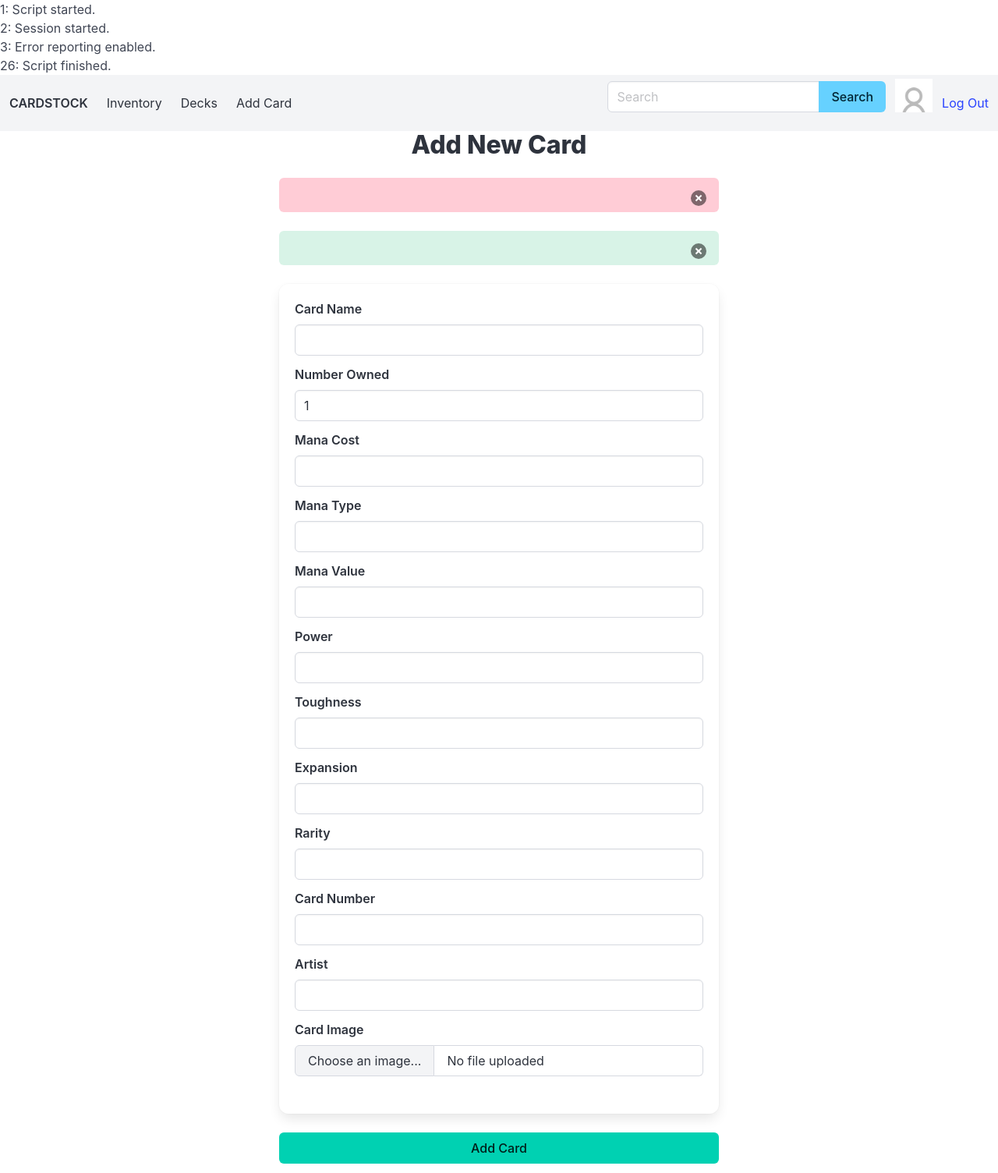
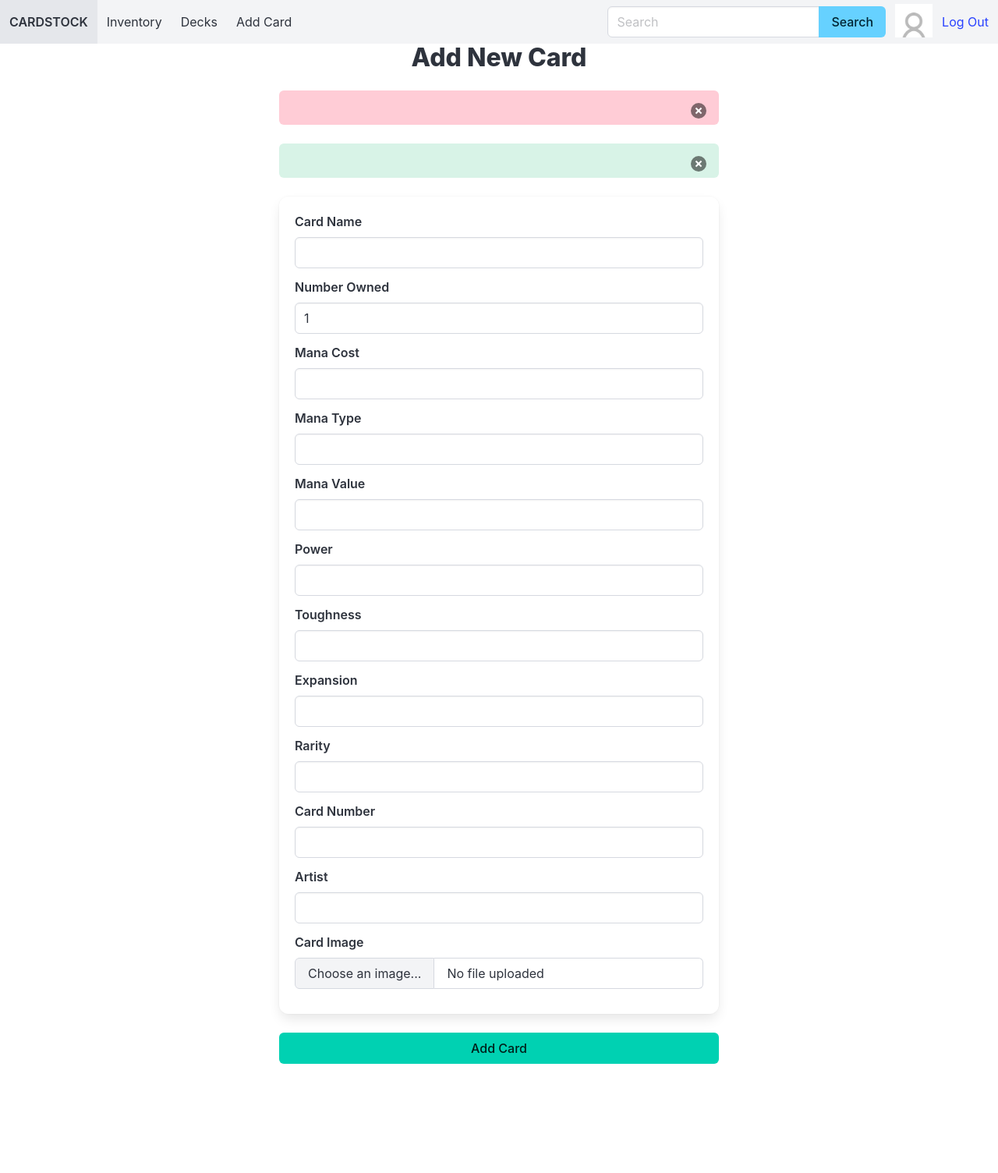
Before and after one commit to CMPSC3943FA24/team-2, a PHP site: page /app/add_card.php in a window 1280 px wide. Shown: the whole page at 78% size. After the commit the page ends 1364 px from the top, so only its background shows below. Run offline with PHP 8.4, Linux system fonts and the light colour scheme; the visitor is signed in with stand-in values (Sample User, id 1); data that the repository does not hold is empty.

Commit message:
Update add_card.php

```diff
--- a/app/add_card.php
+++ b/app/add_card.php
@@ -1,22 +1,17 @@
 <?php
 require_once 'config.php';
-
-echo "1: Script started.<br>";
 
 // Start session (if not already started)
 if (session_status() == PHP_SESSION_NONE) {
     session_start();
-    echo "2: Session started.<br>";
 }
 
 // Enable error reporting for debugging purposes
 error_reporting(E_ALL);
 ini_set('display_errors', 1);
-echo "3: Error reporting enabled.<br>";
 
 // Check if the user is logged in
 if (!isset($_SESSION['user_id'])) {
-    echo "4: User not logged in. Redirecting.<br>";
     header('Location: login.php');
     exit();
 }
@@ -26,19 +21,14 @@ $success = '';
 $image_upload_success = false;
 
 if ($_SERVER['REQUEST_METHOD'] === 'POST') {
-    echo "5: Processing POST request.<br>";
-
     // Validate required fields
     $name = trim($_POST['name'] ?? '');
     $number_owned = filter_var($_POST['number_owned'] ?? '', FILTER_VALIDATE_INT);
     if (!$name || !$number_owned) {
         $error = 'Please provide a valid card name and number owned.';
-        echo "6: Validation error: $error<br>";
     }
 
     if (!$error) {
-        echo "7: Validation passed.<br>";
-
         // Optional fields
         $mana_cost = $_POST['mana_cost'] ?? null;
         $mana_value = $_POST['mana_value'] ?? null;
@@ -52,42 +42,33 @@ if ($_SERVER['REQUEST_METHOD'] === 'POST') {
         $owner = $_SESSION['user_id'];
         $set_id = 1; // Assuming a default set_id
 
-        echo "8: Optional fields initialized.<br>";
-
         // Handle image upload
         if (isset($_FILES['card_image'])) {
-            echo "9: Handling image upload.<br>";
             $file = $_FILES['card_image'];
 
             if ($file['error'] === UPLOAD_ERR_OK) {
-                echo "10: File upload successful.<br>";
                 $allowed_types = ['image/jpeg', 'image/pjpeg'];
                 $max_size = 8 * 1024 * 1024;
 
                 if (!in_array($file['type'], $allowed_types)) {
                     $error = 'Invalid file type. Only JPEG images are allowed.';
-                    echo "11: $error<br>";
                 } elseif ($file['size'] > $max_size) {
                     $error = 'File size exceeds the 8MB limit.';
-                    echo "12: $error<br>";
                 } else {
                     $upload_dir = $_SERVER['DOCUMENT_ROOT'] . '/uploads/cards/';
                     if (!is_dir($upload_dir)) {
                         if (!mkdir($upload_dir, 0755, true)) {
                             $error = 'Failed to create upload directory.';
-                            echo "13: $error<br>";
                         }
                     }
 
                     if (!$error) {
-                        echo "14: Upload directory confirmed.<br>";
                         $temp_id = uniqid();
                         $new_image_path = $upload_dir . $temp_id . '.jpg';
                         $correct_image_path = "/uploads/cards/" . $temp_id . '.jpg';
 
                         if (!move_uploaded_file($file['tmp_name'], $new_image_path)) {
                             $error = 'Failed to move the uploaded file.';
-                            echo "15: $error<br>";
                         } else {
                             $image = imagecreatefromjpeg($new_image_path);
                             if ($image) {
@@ -97,28 +78,23 @@ if ($_SERVER['REQUEST_METHOD'] === 'POST') {
                                     imagedestroy($image);
                                     imagedestroy($resized_image);
                                     $image_upload_success = true;
-                                    echo "16: Image resized and saved.<br>";
                                 } else {
                                     $error = 'Failed to resize the uploaded image.';
-                                    echo "17: $error<br>";
                                 }
                             } else {
                                 $error = 'Failed to process the uploaded image.';
-                                echo "18: $error<br>";
                             }
                         }
                     }
                 }
             } else {
                 $error = 'Error uploading image. Error code: ' . $file['error'];
-                echo "19: $error<br>";
             }
         }
 
         // Insert data into database if no errors
         if (!$error && $image_upload_success) {
             try {
-                echo "20: Preparing database transaction.<br>";
                 $conn->begin_transaction();
 
                 // Insert into `cards` table
@@ -130,7 +106,6 @@ if ($_SERVER['REQUEST_METHOD'] === 'POST') {
                 $stmt->execute();
                 $card_id = $stmt->insert_id;
                 $stmt->close();
-                echo "21: Card inserted with ID $card_id.<br>";
 
                 // Insert into `magic_criteria` table
                 $stmt = $conn->prepare("INSERT INTO magic_criteria (name_of_card, card_id, mana_cost, mana_type, mana_value, power, toughness, expansion, rarity, card_number, artist) VALUES (?, ?, ?, ?, ?, ?, ?, ?, ?, ?, ?)");
@@ -140,7 +115,6 @@ if ($_SERVER['REQUEST_METHOD'] === 'POST') {
                 $stmt->bind_param('siisiiissis', $name, $card_id, $mana_cost, $mana_type, $mana_value, $power, $toughness, $expansion, $rarity, $card_number, $artist);
                 $stmt->execute();
                 $stmt->close();
-                echo "22: Magic criteria inserted.<br>";
 
                 // Update image path in database
                 $stmt = $conn->prepare("UPDATE cards SET images = ? WHERE card_id = ?");
@@ -150,15 +124,12 @@ if ($_SERVER['REQUEST_METHOD'] === 'POST') {
                 $stmt->bind_param('si', $correct_image_path, $card_id);
                 $stmt->execute();
                 $stmt->close();
-                echo "23: Image path updated in database.<br>";
 
                 $conn->commit();
                 $success = 'Card added successfully!';
-                echo "24: Transaction committed.<br>";
             } catch (mysqli_sql_exception $e) {
                 $conn->rollback();
                 $error = 'Database error: ' . $e->getMessage();
-                echo "25: Transaction rolled back. $error<br>";
                 if (file_exists($new_image_path)) {
                     unlink($new_image_path);
                 }
@@ -166,7 +137,6 @@ if ($_SERVER['REQUEST_METHOD'] === 'POST') {
         }
     }
 }
-echo "26: Script finished.<br>";
 ?>
 <!DOCTYPE html>
 <html lang="en">
```
